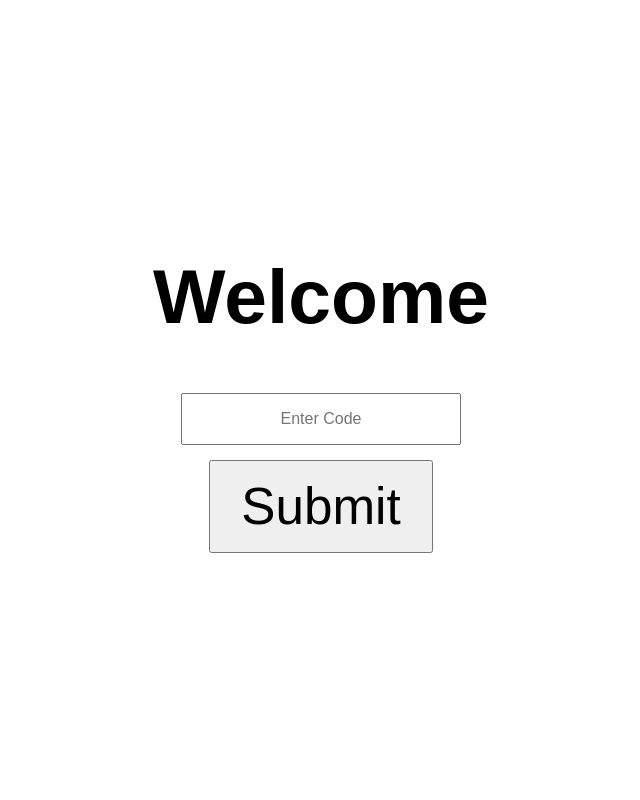
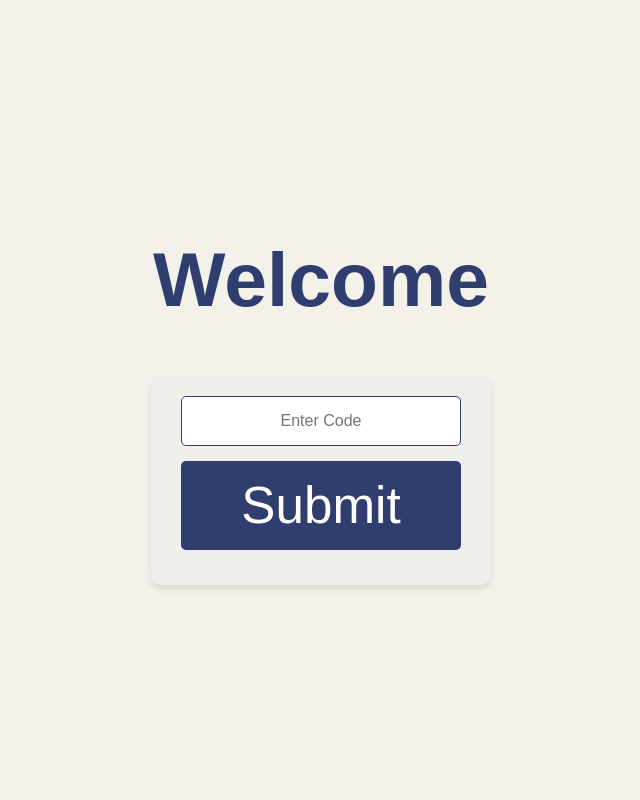
Before and after one commit to JordanBarhoumeh/ChurchApplication, a Flask app: page / in a window 1280 px wide. Shown: the whole page, without its empty margins (319-959 px from the left). Run offline with Flask 3, Linux system fonts and the light colour scheme.

Commit message:
Updated Colours
Colours updated throughout all html

```diff
--- a/templates/index.html
+++ b/templates/index.html
@@ -5,6 +5,15 @@
     <meta name="viewport" content="width=device-width, initial-scale=1.0"> <!-- Ensures proper mobile scaling -->
     <title>Church App</title>
     <style>
+        :root {
+            --cream-bg: #F4F1EA;
+            --light-gray-bg: #F0EEEB;
+            --navy-accent: #2F3E6F;
+            --burgundy-highlight: #A5383E;
+            --gold-accent: #C0A080;
+            --text-color: #333333;
+        }
+
         body, html {
             height: 100%;
             margin: 0;
@@ -14,32 +23,53 @@
             align-items: center;
             text-align: center;
             font-family: 'Arial', sans-serif;
+            background-color: var(--cream-bg);
+            color: var(--text-color);
         }
+
         h1 {
-            font-size: 6vw; /* Responsive font size */
-            margin-top: 20px; /* Spacing from the top */
+            font-size: 6vw;
+            margin-top: 20px;
+            color: var(--navy-accent);
         }
+
         form {
             width: 90%;
-            max-width: 300px; /* Keep the form reasonably sized on larger screens */
+            max-width: 300px;
+            background-color: var(--light-gray-bg);
+            padding: 20px;
+            border-radius: 10px;
+            box-shadow: 0 4px 6px rgba(0,0,0,0.1);
         }
+
         input[type="text"],
         input[type="submit"] {
-            width: calc(100% - 20px); /* Full width minus padding */
+            width: calc(100% - 20px);
             padding: 15px;
-            margin-bottom: 15px; /* Space between the elements */
+            margin-bottom: 15px;
             box-sizing: border-box;
+            border: 1px solid var(--navy-accent);
+            border-radius: 5px;
         }
+
         input[type="text"] {
-            text-align: center; /* Centers text in the input */
-            font-size: 1em; /* Ensures the font size is responsive and readable */
+            text-align: center;
+            font-size: 1em;
+            background-color: #FFFFFF;
         }
+
         input[type="submit"] {
-            font-size: 4vw; /* Responsive font size */
+            font-size: 4vw;
             cursor: pointer;
-            width: auto; /* Adjusts width to content size */
-            padding: 15px 30px; /* Adjusts padding */
+            background-color: var(--navy-accent);
+            color: #FFFFFF;
+            border: none;
         }
+
+        input[type="submit"]:hover {
+            background-color: var(--burgundy-highlight);
+        }
+
         /* Smaller device adjustments */
         @media (max-width: 600px) {
             h1 {
```
Also changed, not shown: templates/church_main.html (+33 -18 lines), templates/error.html (+37 -0 lines), templates/upcoming_events.html (+29 -10 lines).
